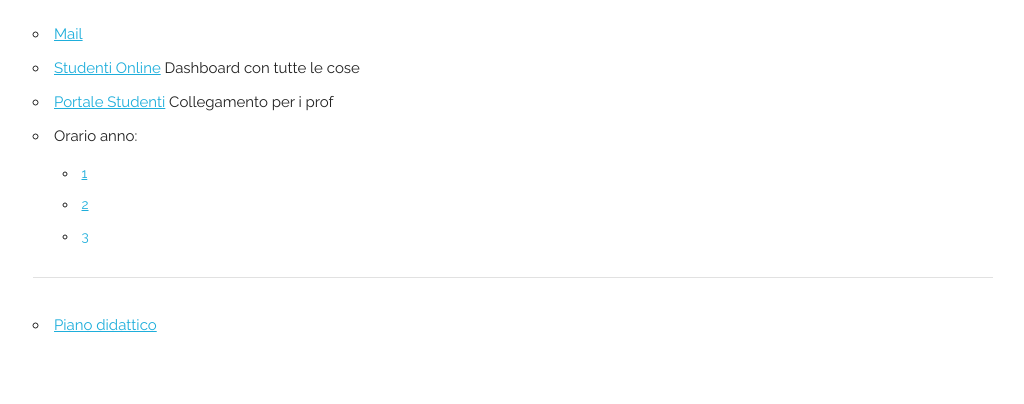
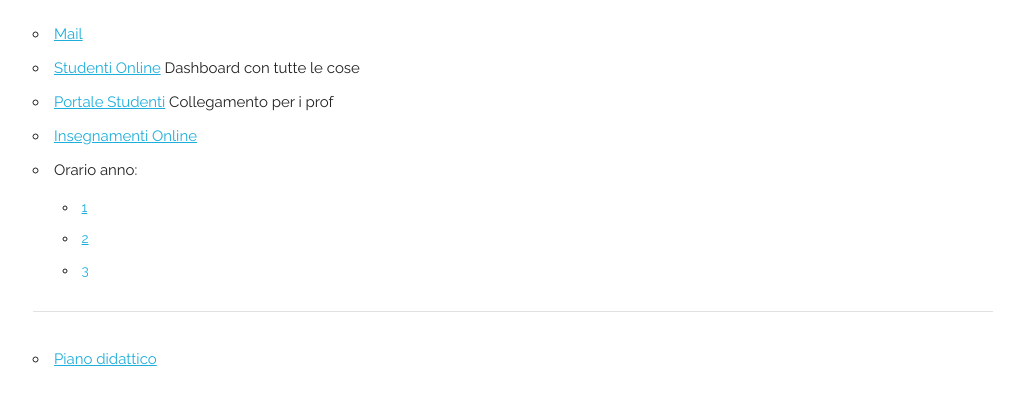
Before and after one commit to iamvecr/link-uni, a plain HTML site: page index.html in a window 1280 px wide. Shown: the part 232-636 px from the top of the page, without its empty margins (127-1151 px from the left). Drawn offline with Linux system fonts and the light colour scheme.

Commit message:
Aggiunto insegnamenti online

```diff
--- a/index.html
+++ b/index.html
@@ -41,6 +41,7 @@
           <li><a href="https://outlook.office365.com/owa/?realm=unibo.it">Mail</a></li>
           <li><a href="https://studenti.unibo.it/sol/welcome.htm">Studenti Online</a> Dashboard con tutte le cose</li>
           <li><a href="https://www.unibo.it/MioPortaleStudenti/default.aspx">Portale Studenti</a> Collegamento per i prof</li>
+          <li><a href="https://iol.unibo.it/">Insegnamenti Online</a></li>
           <li>Orario anno:
             <ul>
               <li><a href="https://corsi.unibo.it/laurea/informatica/orario-lezioni?anno=1&curricula="> 1 </a></li>
```
